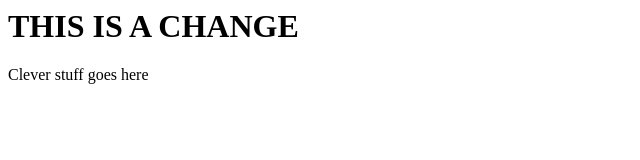
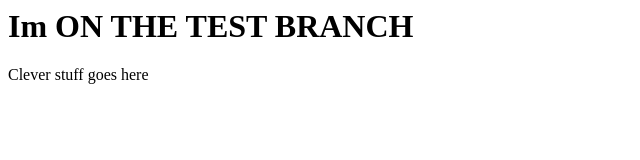
Before and after one commit to KadicAjas96/itc134-fl19-git-github-3082, a plain HTML site: page index.html in a window 1280 px wide. Shown: the whole page, without its empty margins (0-640 px from the left). Drawn offline with Linux system fonts and the light colour scheme.

Commit message:
changes h1 again

```diff
--- a/index.html
+++ b/index.html
@@ -1,6 +1,6 @@
 <html>
     <body>
-        <h1>THIS IS A CHANGE</h1>
+        <h1>Im ON THE TEST BRANCH</h1>
         <p>Clever stuff goes here</p>
     </body>
 </html>
```
